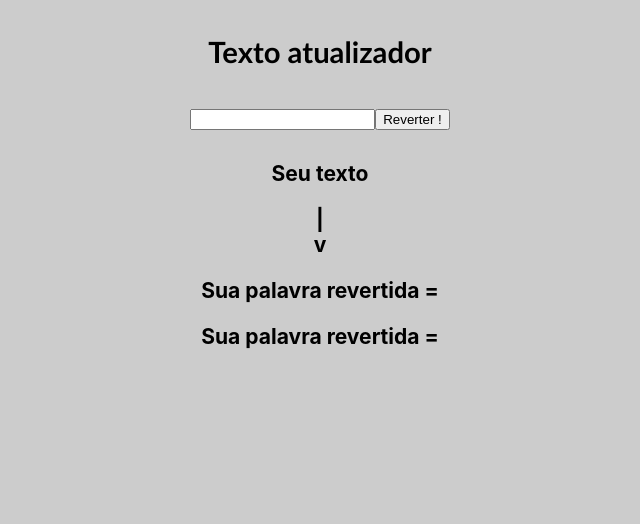
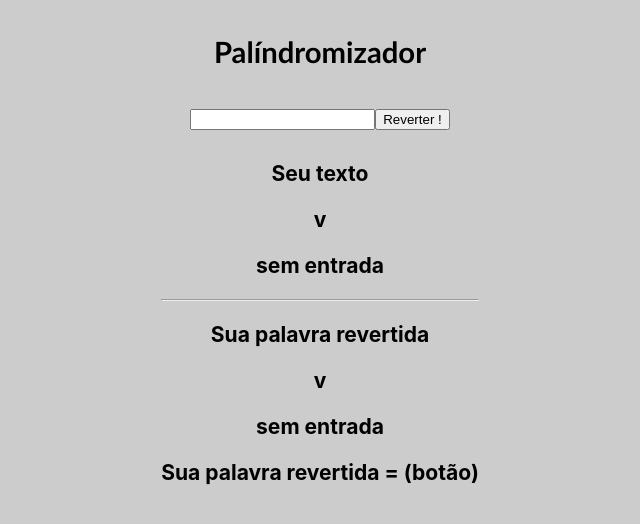
Before and after one commit to Adrian-Rabelo/palindromizador, a React (Create React App) app: page / in a window 1280 px wide. Shown: the top 524 px of the page, without its empty margins (320-960 px from the left). Built offline with nearby package versions, Linux system fonts and the light colour scheme.

Commit message:
'''back-end''' pronto

```diff
--- a/src/App.css
+++ b/src/App.css
@@ -1,15 +1,18 @@
+.geral {
+    display: flex;
+    flex-direction: column;
+    justify-content: center;
+    align-items: center;
+    text-align: center;
+}
 .textoEntrada {
     font-family: "Gill Sans", "Gill Sans MT", Calibri, "Trebuchet MS",
         sans-serif, Helvetica, sans-serif;
     font-size: 25px;
     padding: 5px;
-    align-items: center;
-    text-align: center;
 }
 
 .textoEscrito {
     padding: 5px;
     font-size: 18px;
-    align-items: center;
-    text-align: center;
 }
--- a/src/App.js
+++ b/src/App.js
@@ -6,6 +6,12 @@ import PalavraRevertida from "./components/PalavraRevertida";
 export default function App() {
     let [input, setInput] = useState("");
     let [revertida, setRevertida] = useState("");
+    const checkInput = () => {
+        return input === "" ? "sem entrada" : input;
+    };
+    const checkRevertida = () => {
+        return input === "" ? "sem entrada" : reverterPalavra(input);
+    };
     function reverterPalavra(palavra) {
         return palavra.split("").reverse().join("");
     }
@@ -15,7 +21,7 @@ export default function App() {
             <section className="geral">
                 <section>
                     <div className="textoEntrada">
-                        <h1>Texto atualizador</h1>
+                        <h1>Palíndromizador</h1>
                         <input
                             type="text"
                             id="texto"
@@ -32,12 +38,21 @@ export default function App() {
                 </section>
                 <section>
                     <div className="textoEscrito">
-                        <h1>
-                            <p>Seu texto</p>|<br />v<p>{input}</p>
-                            <PalavraRevertida palavraRevertida={revertida} />
-                            <PalavraRevertida
-                                palavraRevertida={reverterPalavra(input)}
-                            />
+                        <h1 className="palavras">
+                            <p>Seu texto</p>v
+                            <div className="input1">
+                                <p>{checkInput()}</p>
+                            </div>
+                            <hr />
+                            <p>Sua palavra revertida</p>v
+                            <div className="input2">
+                                <p>{checkRevertida()} </p>
+                            </div>
+                            <div>
+                                <PalavraRevertida
+                                    palavraRevertida={revertida}
+                                />
+                            </div>
                         </h1>
                     </div>
                 </section>
--- a/src/components/PalavraRevertida.js
+++ b/src/components/PalavraRevertida.js
@@ -2,7 +2,7 @@ import React from "react";
 export default function PalavraRevertida(props) {
     return (
         <section>
-            <p>Sua palavra revertida = {props.palavraRevertida}</p>
+            <p>Sua palavra revertida = {props.palavraRevertida} (botão) </p>
         </section>
     );
 }
```
